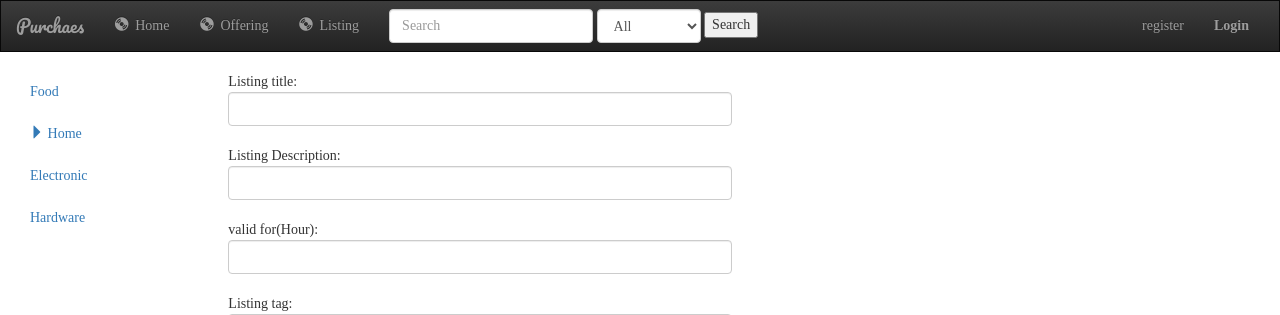
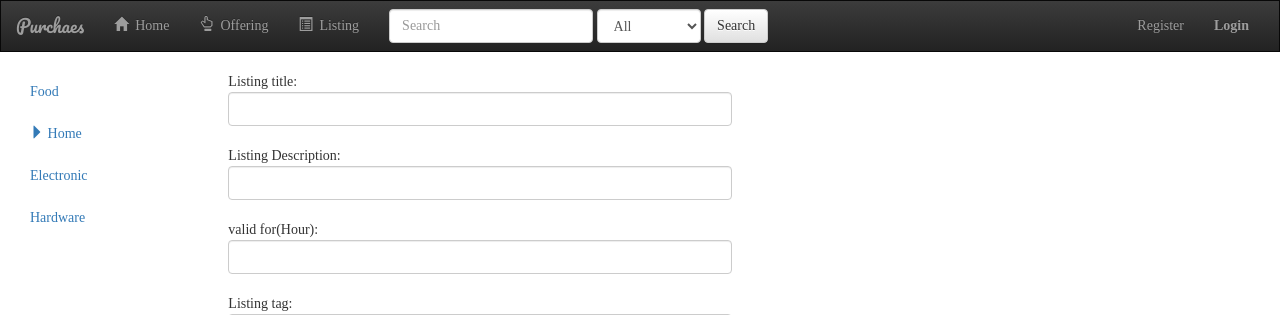
Before and after one commit to benwrk/Purchaes, a Django app: template backend/items/templates/item_form.html in a window 1280 px wide. Shown: the top 315 px of the page. Run offline with Django 3.2, Linux system fonts and the light colour scheme; the template is opened without the code that fills it, so the values that code supplies are empty; some libraries are stand-ins or nearby versions; some web fonts are replaced.

Commit message:
merge ..

```diff
--- a/backend/templates/base.html
+++ b/backend/templates/base.html
@@ -58,19 +58,19 @@
             <ul class="nav navbar-nav">
                 <li class="">
                     <a href="{% url 'user:index' %}">
-                        <span class="glyphicon glyphicon-cd" aria-hidden="true"></span>&nbsp;
+                        <span class="glyphicon glyphicon-home" aria-hidden="true"></span>&nbsp;
                         Home
                     </a>
                 </li>
                 <li class="">
                     <a href="{% url 'item:offer-create' %}">
-                        <span class="glyphicon glyphicon-cd" aria-hidden="true"></span>&nbsp;
+                        <span class="glyphicon glyphicon-hand-up" aria-hidden="true"></span>&nbsp;
                         Offering
                     </a>
                 </li>
                 <li class="">
                     <a href="{% url 'item:item-add' %}">
-                        <span class="glyphicon glyphicon-cd" aria-hidden="true"></span>&nbsp;
+                        <span class="glyphicon glyphicon-list-alt" aria-hidden="true"></span>&nbsp;
                         Listing
                     </a>
                 </li>
@@ -88,15 +88,14 @@
                     </select>
                 </div>
 
-                <button type="submit" class
-                "btn btn-defualt">Search</button>
+                 <button type="submit" class="btn btn-default">Search</button>
             </form>
 
 
             <!-- The drop down menu -->
             <ul class="nav navbar-nav navbar-right">
                 {% if not user.is_authenticated %}
-                    <li><a href="{% url 'user:register' %}">register</a></li>
+                    <li><a href="{% url 'user:register' %}">Register</a></li>
                     <li class="dropdown">
                         <a class="dropdown" href="#" data-toggle="dropdown"><strong>Login</strong></a>
                         <ul class="dropdown-menu" style="padding: 15px; padding-bottom: 15px;">
@@ -120,7 +119,7 @@
                         </ul>
                     </li>
                 {% else %}
-                    <li><a href="{% url 'user:profile' %}">profile</a></li>
+                    <li><a href="{% url 'user:profile' %}">Profile</a></li>
                     <li class="">
                         <a href="{% url 'user:logout' %}">
                             <span class="glyphicon glyphicon-off" aria-hidden="true"></span>&nbsp;
```
Also changed, not shown: backend/user/templates/profile_view.html (+14 -1 lines).
